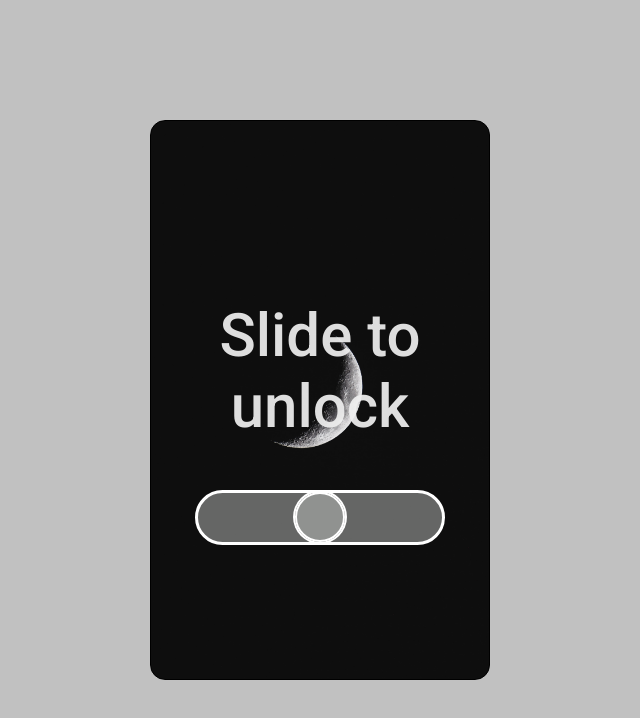
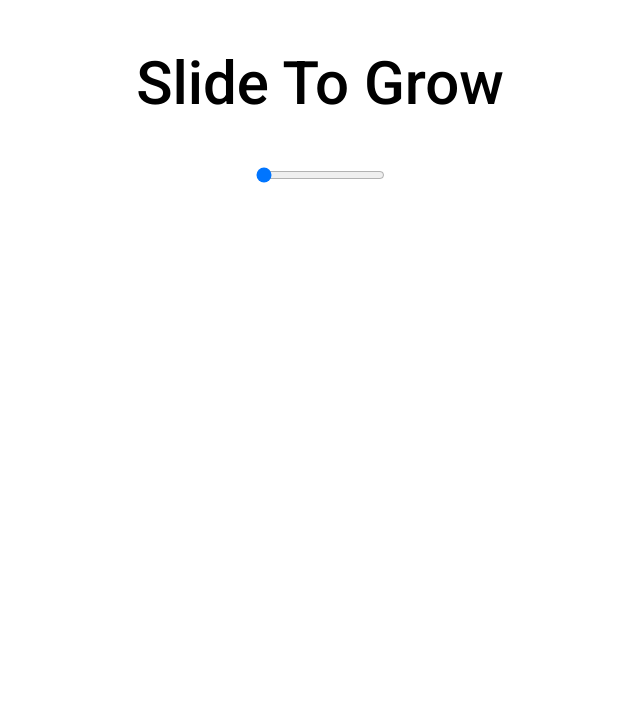
Before and after one commit to Bezobrazz/projects-sendbox, a React (Create React App) app: page / in a window 1280 px wide. Shown: the top 718 px of the page, without its empty margins (320-960 px from the left). Built offline with nearby package versions, Linux system fonts and the light colour scheme.

Commit message:
09-slider-to-grow

```diff
--- a/src/App.js
+++ b/src/App.js
@@ -1,5 +1,6 @@
 import "./App.css";
-import SlideToUnlockApp from "./projects/08-slide-to-unlock/SlideToUnlockApp";
+import SliderToGrow from "./projects/09-slider-to-grow/SliderToGrow";
+// import SlideToUnlockApp from "./projects/08-slide-to-unlock/SlideToUnlockApp";
 // import LightAndDarkMode from "./projects/07-LightAndDarkModeApp/LightAndDarkMode";
 // import AlertApp from "./projects/05-alerts/AlertApp";
 // import RandomizeColors from "./projects/02-randomize-colors/RandomizeColors";
@@ -18,7 +19,8 @@ function App() {
       {/* <AlertApp /> */}
       {/* <TemperatureControllerApp /> */}
       {/* <LightAndDarkMode /> */}
-      <SlideToUnlockApp />
+      {/* <SlideToUnlockApp /> */}
+      <SliderToGrow />
     </div>
   );
 }
--- /dev/null
+++ b/src/projects/09-slider-to-grow/SliderComp.jsx
@@ -0,0 +1,32 @@
+import React from "react";
+
+function SliderComp({ setValue, handelInput, bgColor, textColor }) {
+  return (
+    <div className="d-flex flex-column" style={{ gap: 100 }}>
+      <input
+        type="range"
+        min={0}
+        max={100}
+        value={setValue}
+        onChange={handelInput}
+      />
+      <div
+        style={{
+          color: !textColor ? "black" : textColor,
+          backgroundColor: !bgColor ? "white" : bgColor,
+          width: `${setValue * 3}px`,
+          height: `${setValue * 3}px`,
+          fontWeight: "bold",
+          display: "flex",
+          justifyContent: "center",
+          alignItems: "center",
+          borderRadius: "50%",
+        }}
+      >
+        <span>{setValue}</span>
+      </div>
+    </div>
+  );
+}
+
+export default SliderComp;
--- /dev/null
+++ b/src/projects/09-slider-to-grow/SliderToGrow.jsx
@@ -0,0 +1,42 @@
+import React, { useState } from "react";
+import SliderComp from "./SliderComp";
+import Title from "../components/Title";
+
+export default function SliderToGrow() {
+  const [sliderValue, setSliderValue] = useState(0);
+
+  const handleSliderValueChange = (e) => {
+    setSliderValue(e.target.value);
+  };
+
+  console.log(sliderValue);
+
+  let bgColor;
+  let textColor;
+
+  if (sliderValue < 25) {
+    bgColor = "red";
+    textColor = "white";
+  } else if (sliderValue < 50) {
+    bgColor = "orange";
+    textColor = "white";
+  } else if (sliderValue < 75) {
+    bgColor = "yellow";
+    textColor = "black";
+  } else {
+    bgColor = "green";
+    textColor = "white";
+  }
+
+  return (
+    <div className="container text-center">
+      <Title text={"Slide To Grow"} />
+      <SliderComp
+        setValue={sliderValue}
+        handelInput={handleSliderValueChange}
+        bgColor={bgColor}
+        textColor={textColor}
+      />
+    </div>
+  );
+}
```
